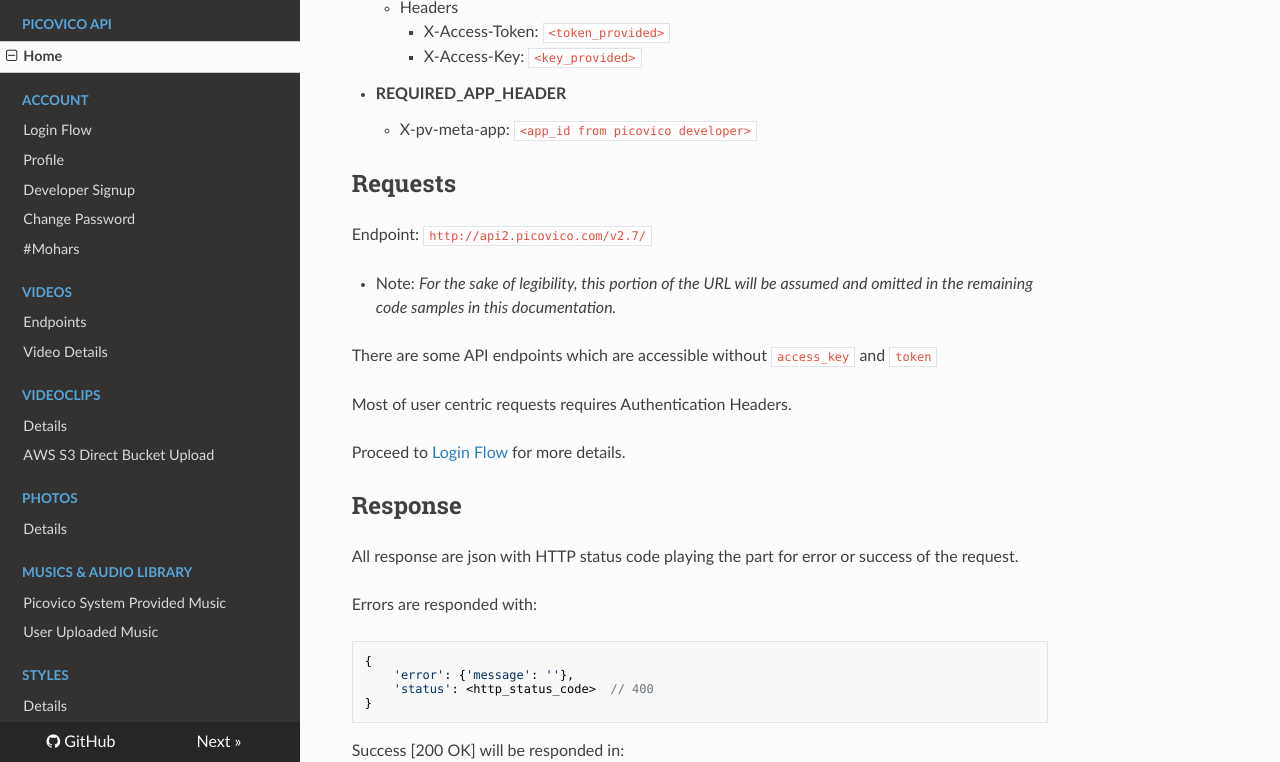
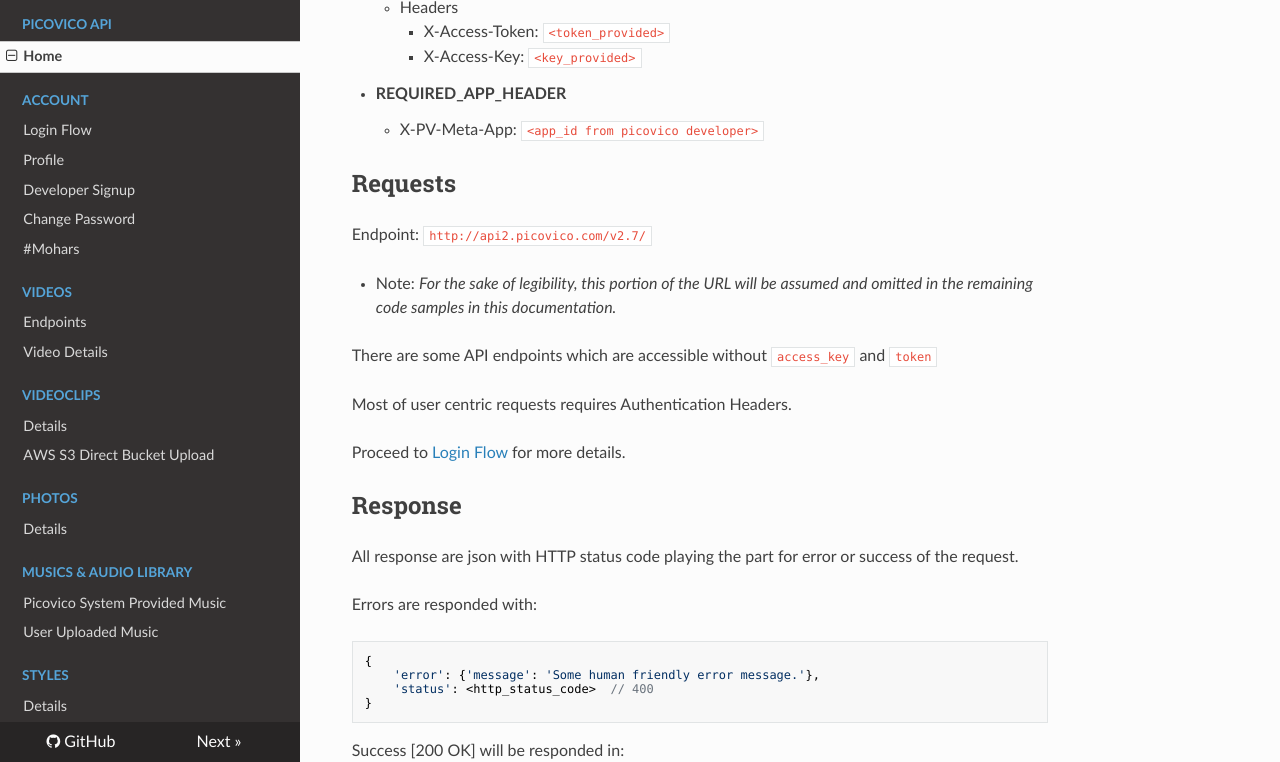
Before and after one commit to picovico/apidocs, an MkDocs documentation site: the page built from docs/index.md, in a window 1280 px wide and 900 px high, scrolled down 337 px, cut to the strip 138-900 px from the top of the window. Built offline with MkDocs 1.6.1, drawn with Linux system fonts in a browser that asks for light colours; nearby versions of some CDN libraries; old or Windows-style settings are respelled for this version of MkDocs.

Commit message:
docs update

```diff
--- a/docs/index.md
+++ b/docs/index.md
@@ -13,7 +13,7 @@
         - X-Access-Token: `<token_provided>`
         - X-Access-Key: `<key_provided>`
 * __REQUIRED_APP_HEADER__
-    - X-pv-meta-app: `<app_id from picovico developer>`
+    - X-PV-Meta-App: `<app_id from picovico developer>`
 
 
 
@@ -37,7 +37,7 @@
 Errors are responded with:
 
     {
-        'error': {'message': ''},
+        'error': {'message': 'Some human friendly error message.'},
         'status': <http_status_code>  // 400
     }
 
```
